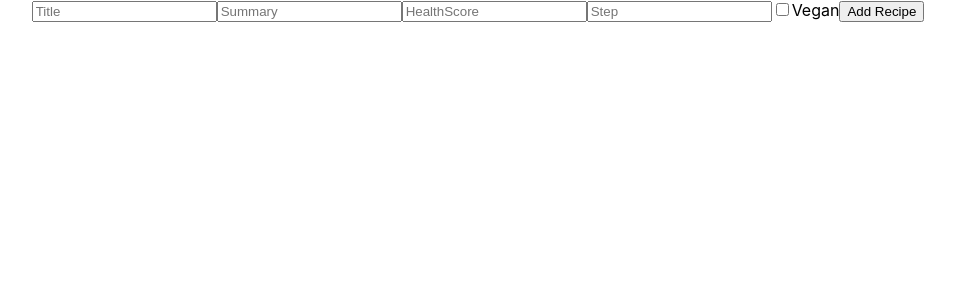
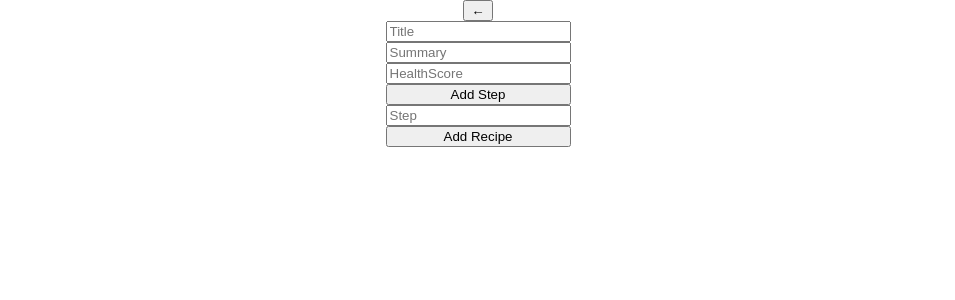
Before and after one commit to riverofrancisco/ProyectoIndividual, a React (Create React App) app in the folder client/: page /home/creationform in a window 1280 px wide. Shown: the top 300 px of the page, without its empty margins (162-1117 px from the left). Built offline with nearby package versions, Linux system fonts and the light colour scheme.

Commit message:
Form second commit not working yet

```diff
--- a/client/src/Components/Form.css
+++ b/client/src/Components/Form.css
@@ -0,0 +1,13 @@
+.creationForm {
+    display: flex;
+    flex-direction: column;
+    align-content: center;
+    justify-content: center;
+}
+
+.inputs {
+    display: flex;
+    flex-direction: column;
+    align-items: center;
+    justify-content: center;
+}
--- a/client/src/Components/Form.jsx
+++ b/client/src/Components/Form.jsx
@@ -1,9 +1,14 @@
 import { React, useState, useEffect } from 'react';
 import { useDispatch, useSelector } from "react-redux";
+import { useHistory } from 'react-router-dom';
+import './Form.css'
 
 
 export default function Form(){
+const history = useHistory();
+  //// STATES //////
 
+const allDiets = useSelector((state) => state.diets)
 const [input, setInput] = useState({
     title: '',
     summary: '',
@@ -12,70 +17,93 @@ const [input, setInput] = useState({
     diets: [],
     image: '',
 })
-
 const [error, setError] = useState('');
 
+//// VALIDATIONS ///////
 function validateHS(value) {
-   /*  var number = /^(100|[1-9][0-9]?)$/; */ // Expresion Regular para validar numbers 1-100.
-
+    setError('');
     if(value > 100 || value <= 0) {//chequear si no hay error, limpiar el error.
-      console.log('entro al if')
+      console.log(`${value} entro al if`)
       setError('El healthScore debe ser un número entre el 1 y el 100');
     } else {
       setError('')
     }
   };
 
-function handleChange(e) {
-    const { value, name } = e.target;
-
-    if (name === 'healthScore') {
-        validateHS(input.healthScore)
-      }
-
-      setInput({
-        ...input,
-        [name]: value // Sintaxis ES6 para actualizar la key correspondiente
-      });
+//// HANDLES ///////
+const handleChange = (e) => {
+    const {value, name} = e.target;
+      if(name === 'healthScore'){
+        validateHS(input.healthScore)};
+    setInput({...input,
+                 [name]: value // Sintaxis ES6 para actualizar la key correspondiente
+             });
 };
 
+
+const addStep = (e) => {
+  setInput({
+    ...input,
+  })
+}
+
+
+
+const handleSubmit = () => {
+  console.log('Receta creada')
+}
+
+
+
     return (
-        <form>
+        <div className='inputs'>
+        <button onClick={() => history.push('/home')}>←</button>
+
+        <form onSubmit={handleSubmit} className='creationForm'>
             <input
                 name="title"
                 type="text"
                 value={input.name}
-                onChange={handleChange}
+                onChange={(e) => handleChange(e)}
                 placeholder="Title" />
              <input
                 name="summary"
                 type="text"
                 value={input.name}
-                onChange={handleChange}
+                onChange={(e) => handleChange(e)}
                 placeholder="Summary" />
              <input
                 name="healthScore"
                 type="number"
                 value={input.name}
-                onChange={handleChange}
+                onChange={(e) => handleChange(e)}
                 placeholder="HealthScore" />
-            <input
+            <input type="button" value="Add Step" onClick={addStep}/>
+             <input
                 name="stepBYstep"
                 type="text"
                 value={input.name}
                 onChange={handleChange}
                 placeholder="Step" />
-            <input
-                name="diets"
-                type="checkbox"
-                value={input.name}
-                onChange={handleChange}
-                placeholder="Diets" /><label>
-                    Vegan
-                </label>
+
+            {allDiets.map((diet) => {
+              return (
+                <div key={diet}>
+                  <label htmlFor='diets'>{diet}</label>
+                <input
+                type='checkbox'
+                name='diets'
+                value='input.name'
+                onChange={handleChange}  />
+                </div>
+
+              )
+            })}
 
            {!error ? null : <div>{error}</div>}
             <input type="submit" value="Add Recipe" />
         </form>
+        </div>
+
     )
 }
```
